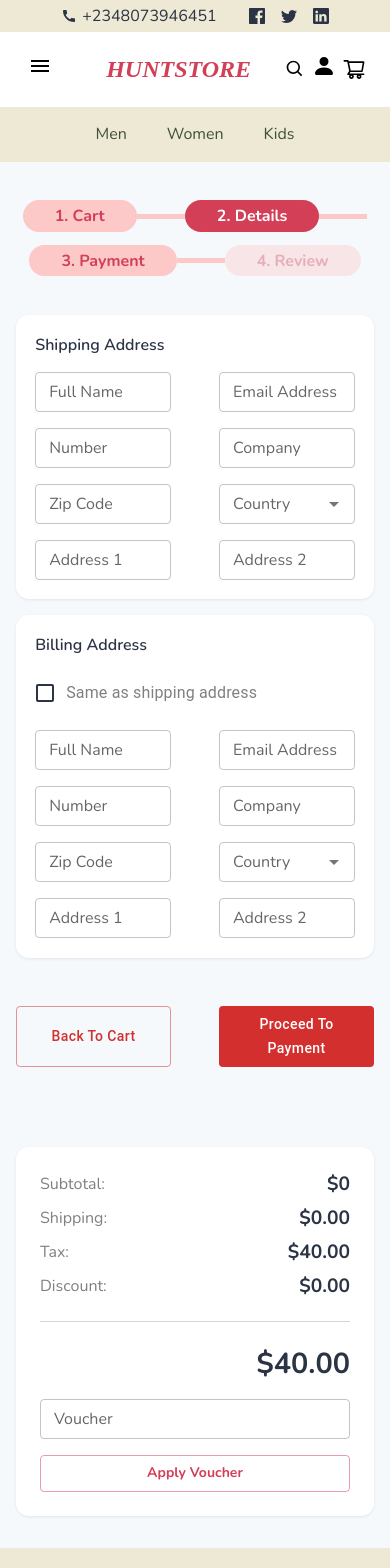
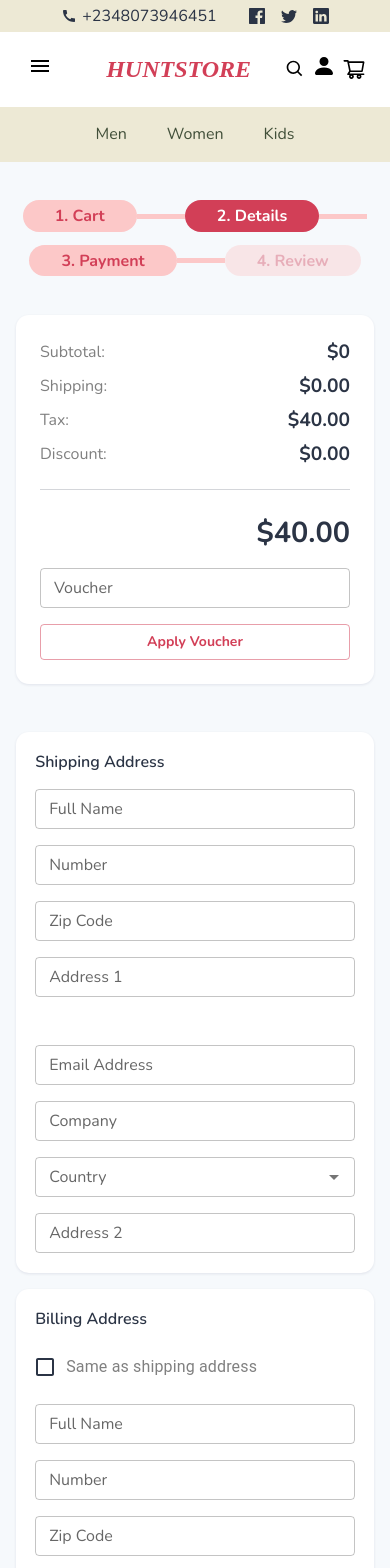
Before and after one commit to Farouk-ayo/ecommerce-, a React (Create React App) app: page /cart/checkout in a window 390 px wide. Shown: the top 1568 px of the page. Built offline with nearby package versions, Linux system fonts and the light colour scheme.

Commit message:
checkout page responsiveness

```diff
--- a/src/page/CartPages/CartPages.module.css
+++ b/src/page/CartPages/CartPages.module.css
@@ -106,6 +106,12 @@
   .info img {
     height: 7.5rem;
     width: 8rem;
+  }
+}
+
+@media screen and (max-width: 960px) {
+  .checkout {
+    flex-direction: column-reverse;
   }
 }
 
@@ -220,6 +226,11 @@ form textarea:hover {
   gap: 3rem;
   /* transition: all 300ms cubic-bezier(0.4, 0, 0.2, 1) 0ms; */
 }
+@media screen and (max-width: 600px) {
+  .shippingAddress {
+    flex-direction: column;
+  }
+}
 
 .btnGroup {
   display: flex;
@@ -228,6 +239,12 @@ form textarea:hover {
   justify-content: space-between;
   padding-bottom: 2rem;
   padding-top: 2rem;
+}
+@media screen and (max-width: 600px) {
+  .btnGroup {
+    flex-direction: column;
+    gap: 1rem;
+  }
 }
 
 .fees {
--- a/src/page/CartPages/Checkout.js
+++ b/src/page/CartPages/Checkout.js
@@ -6,7 +6,7 @@ import {
   ShippingAddress2,
   TotalAmount,
 } from "../../components/Form";
-import classes from "./CartPages.module.css"
+import classes from "./CartPages.module.css";
 import CartCtx from "../../store/Cartctx";
 import { useNavigate } from "react-router-dom";
 import CartLinks from "../../components/CartLinks";
@@ -31,7 +31,7 @@ const Checkout = () => {
     <section className={classes.CartPage}>
       <CartLinks />
 
-      <section className={classes.cart}>
+      <section className={`${classes.cart} ${classes.checkout}`}>
         <div className={classes.carts}>
           <section className={classes.shippingInfo}>
             <p>Shipping Address</p>
```
